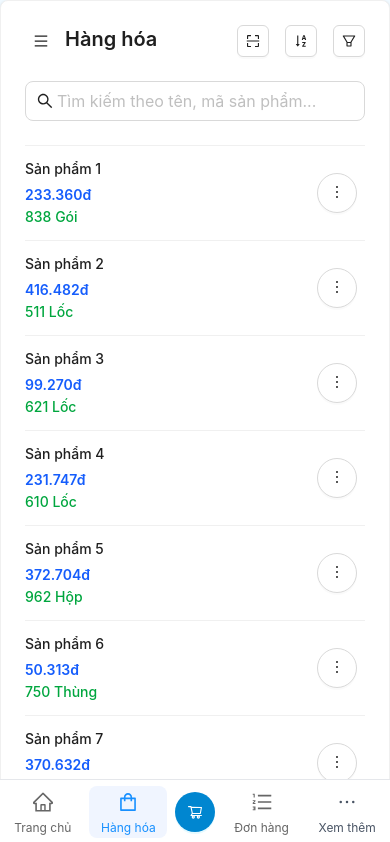
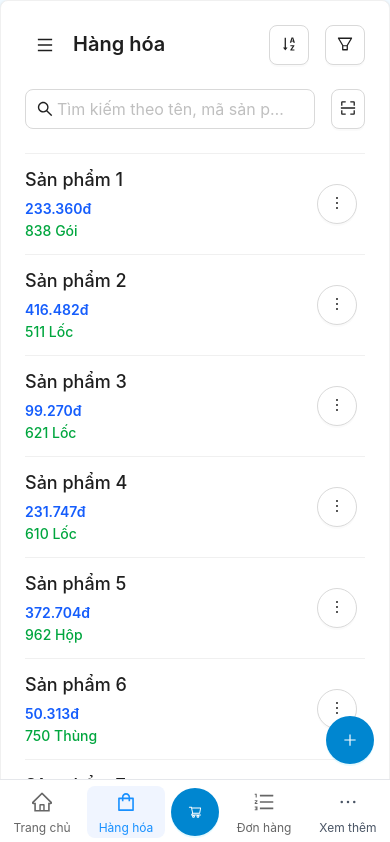
Before and after one commit to tamgtasa2611/jupiter_pos_fe, a Next.js app: page /admin/hang-hoa in a window 390 px wide. Shown: the top 842 px of the page. Built offline with nearby package versions, Linux system fonts and the light colour scheme; what @ant-design/nextjs-registry would draw is missing.

Commit message:
add product

```diff
--- a/src/app/components/admin/common/MobileNavBar.jsx
+++ b/src/app/components/admin/common/MobileNavBar.jsx
@@ -114,9 +114,12 @@ export default function MobileNavBar() {
               <Link href={item.href} key={item.key}>
                 <Button
                   type="primary"
-                  shape="round"
+                  shape="circle"
                   icon={item.icon}
-                  size="large"
+                  style={{
+                    width: "48px",
+                    height: "48px"
+                  }}
                 />
               </Link>
             );
--- a/src/app/components/admin/hang-hoa/AddProductModal.jsx
+++ b/src/app/components/admin/hang-hoa/AddProductModal.jsx
@@ -5,7 +5,7 @@ import { PlusOutlined, UploadOutlined } from "@ant-design/icons";
 const { Option } = Select;
 const { TextArea } = Input;
 
-const AddProductModal = ({ visible, onCancel, onAdd, categories }) => {
+const AddProductModal = ({ visible, onCancel, onAdd, categories, isMobile }) => {
   const [form] = Form.useForm();
   const [fileList, setFileList] = useState([]);
   const [loading, setLoading] = useState(false);
@@ -67,6 +67,7 @@ const AddProductModal = ({ visible, onCancel, onAdd, categories }) => {
     <Modal
       title="Thêm sản phẩm mới"
       open={visible}
+      {...(isMobile && { centered: true })}
       onCancel={handleCancel}
       onOk={handleSubmit}
       okText="Thêm sản phẩm"
--- a/src/app/components/admin/hang-hoa/ProductPage.jsx
+++ b/src/app/components/admin/hang-hoa/ProductPage.jsx
@@ -462,6 +462,7 @@ const ProductPage = () => {
             <Title level={4} style={{ margin: 0 }}>
               {isMobile && (
                 <Button
+                  size="large"
                   type="text"
                   icon={<MenuOutlined />}
                   onClick={() => setMenuDrawerOpen(true)}
@@ -563,9 +564,12 @@ const ProductPage = () => {
           {/* Mobile Filter Button */}
           {isMobile && (
             <Flex gap="middle">
-              <Button icon={<ScanOutlined />} onClick={handleScanCode}></Button>
-              <Button icon={<SortAscendingOutlined />} onClick={() => {}}></Button>
-              <Button icon={<FilterOutlined />} onClick={() => setFilterDrawerOpen(true)}></Button>
+              <Button size="large" icon={<SortAscendingOutlined />} onClick={() => {}}></Button>
+              <Button
+                size="large"
+                icon={<FilterOutlined />}
+                onClick={() => setFilterDrawerOpen(true)}
+              ></Button>
             </Flex>
           )}
         </Flex>
@@ -587,15 +591,17 @@ const ProductPage = () => {
 
         {isMobile && (
           <>
+            <Flex gap="middle">
               <Input
                 placeholder="Tìm kiếm theo tên, mã sản phẩm..."
                 size="large"
                 prefix={<SearchOutlined />}
                 value={searchText}
                 onChange={(e) => setSearchText(e.target.value)}
-              style={{ width: "100%" }}
                 allowClear
               />
+              <Button size="large" icon={<ScanOutlined />} onClick={handleScanCode}></Button>
+            </Flex>
             <Divider style={{ marginBottom: 0 }} />
           </>
         )}
@@ -657,7 +663,7 @@ const ProductPage = () => {
                 <List.Item.Meta
                   title={
                     <Flex vertical>
-                      <span className="font-medium">{item.name}</span>
+                      <span className="font-medium text-lg">{item.name}</span>
                     </Flex>
                   }
                   description={
@@ -723,6 +729,7 @@ const ProductPage = () => {
         onCancel={() => setAddModalVisible(false)}
         onAdd={handleAddProduct}
         categories={categories}
+        isMobile={isMobile}
       />
 
       {selectedProduct && (
@@ -733,6 +740,7 @@ const ProductPage = () => {
             onEdit={handleEditProduct}
             product={selectedProduct}
             categories={categories}
+            isMobile={isMobile}
           />
 
           <ViewProductModal
@@ -747,6 +755,7 @@ const ProductPage = () => {
             onCancel={() => setDeleteModalVisible(false)}
             onDelete={() => handleDeleteProduct(selectedProduct.id)}
             product={selectedProduct}
+            isMobile={isMobile}
           />
         </>
       )}
@@ -755,7 +764,23 @@ const ProductPage = () => {
         visible={importModalVisible}
         onCancel={() => setImportModalVisible(false)}
         onImport={handleImportProducts}
+        isMobile={isMobile}
       />
+
+      <Button
+        type="primary"
+        shape="circle"
+        onClick={() => setAddModalVisible(true)}
+        icon={<PlusOutlined />}
+        className="right-4 shadow-sm"
+        style={{
+          zIndex: 2,
+          position: "fixed",
+          bottom: "80px",
+          width: "48px",
+          height: "48px",
+        }}
+      ></Button>
     </div>
   );
 };
```
Lines whose indentation alone changed are shown as unchanged.
